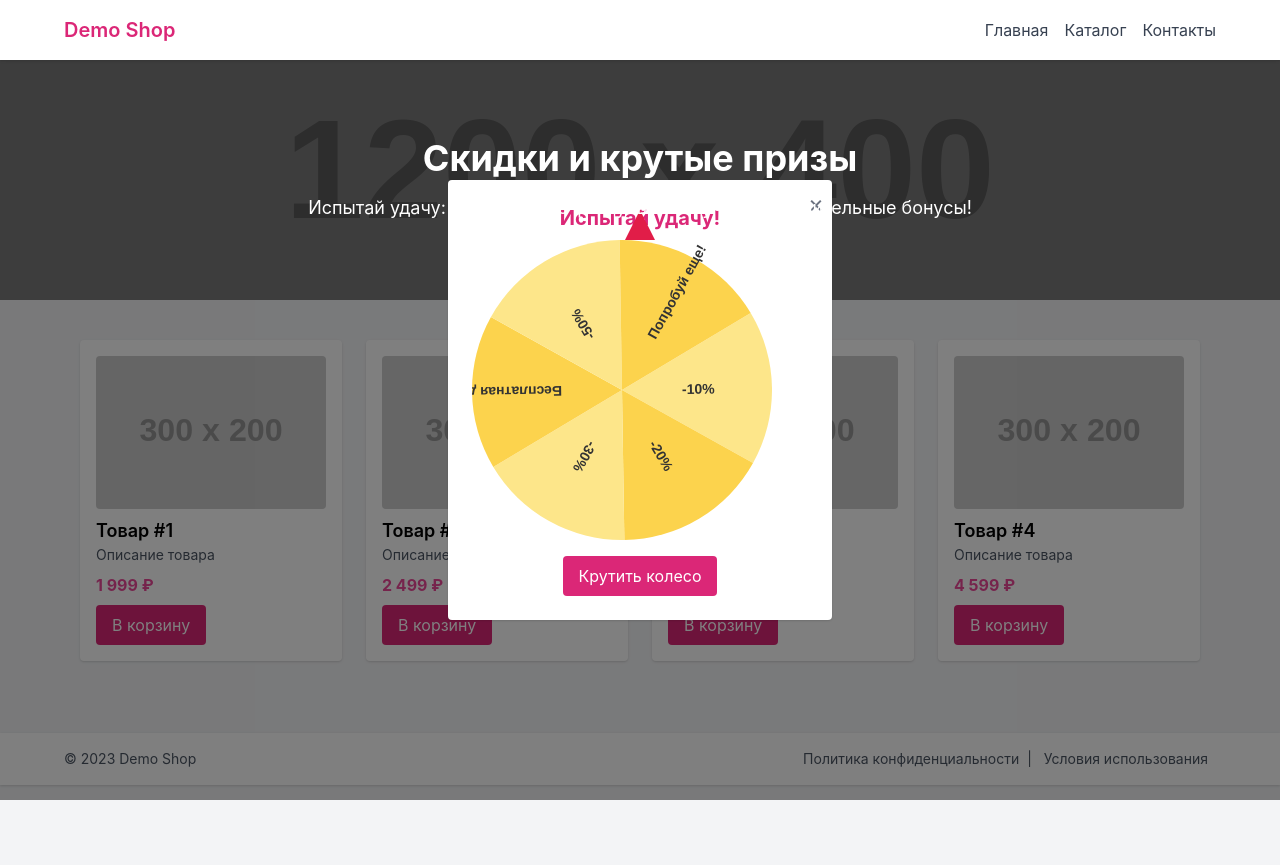
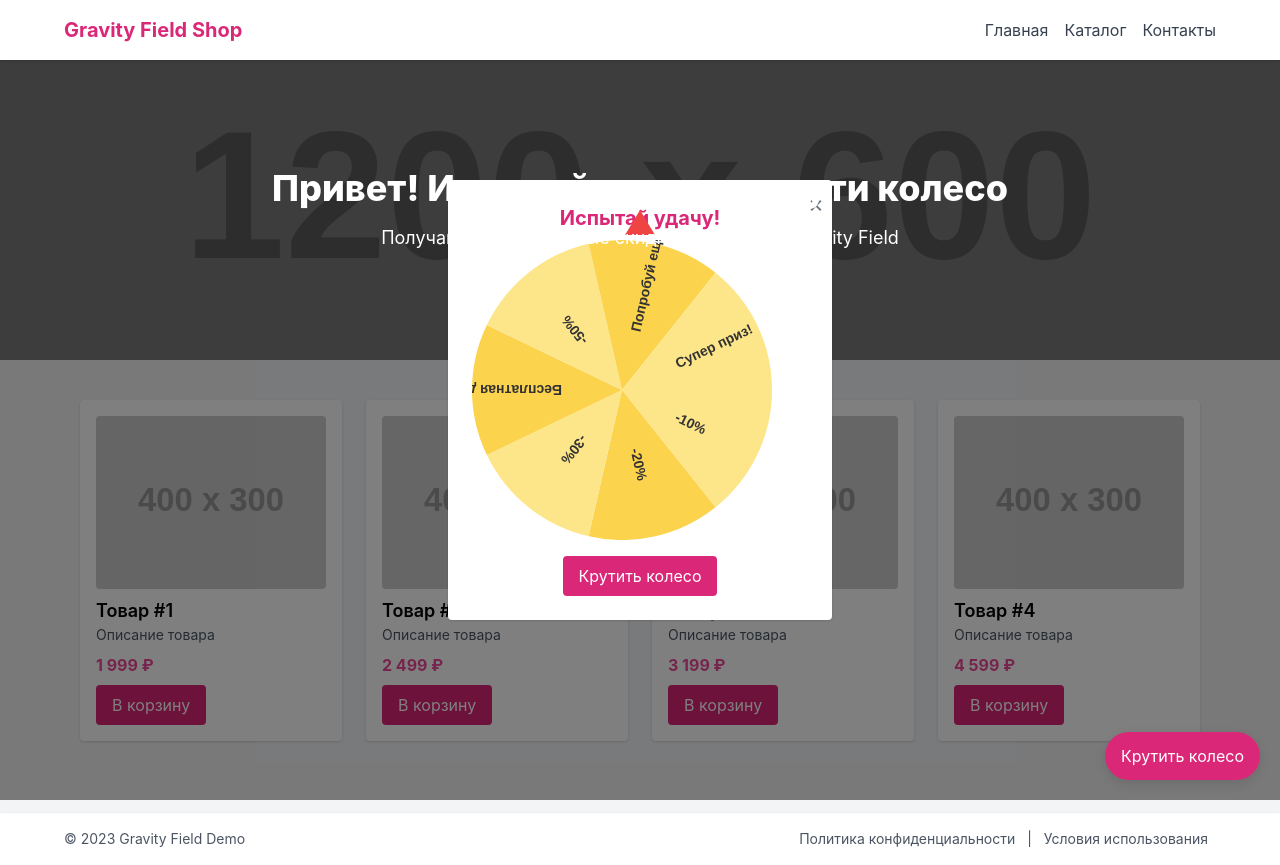
Before and after one commit to egor-sapronov-gf/gravityfield-demo-hosting, a plain HTML site: page docs/fotune_wheel/index.html in a window 1280 px wide. Both pictures are taken after a click on the button "Крутить колесо". Before the commit the page ends 800 px from the top, so only its background shows below. Drawn offline with nearby package versions, Linux system fonts and the light colour scheme; placeholder pictures from the web are drawn by us.

Commit message:
Update index.html

```diff
--- a/docs/fotune_wheel/index.html
+++ b/docs/fotune_wheel/index.html
@@ -3,61 +3,90 @@
 <head>
   <meta charset="UTF-8"/>
   <meta name="viewport" content="width=device-width, initial-scale=1.0"/>
-  <title>Demo Shop with Fortune Wheel</title>
+  <title>Gravity Field Shop — Fortune Wheel</title>
+
   <!-- Tailwind CSS -->
   <link href="https://cdn.jsdelivr.net/npm/tailwindcss@2.2.19/dist/tailwind.min.css" rel="stylesheet"/>
+
+  <!-- GSAP (для анимаций) -->
+  <script src="https://cdnjs.cloudflare.com/ajax/libs/gsap/3.11.5/gsap.min.js"></script>
+
+  <!-- Confetti.js (или analоги) -->
+  <script src="https://cdn.jsdelivr.net/npm/canvas-confetti@1.6.0/dist/confetti.browser.min.js"></script>
+
   <style>
     body {
       font-family: 'Inter', sans-serif;
     }
+    /* Лоадер */
+    #loaderOverlay {
+      position: fixed;
+      top: 0; left: 0; right: 0; bottom: 0;
+      background: #fff;
+      display: flex;
+      align-items: center;
+      justify-content: center;
+      z-index: 50;
+    }
 
-    /* Hover-эффект для карточек */
+    /* Плавное появление */
+    .fade-in {
+      opacity: 0;
+    }
+
+    /* Hero banner (параллакс) */
+    .hero-banner {
+      background-image: url('https://via.placeholder.com/1200x600/ffd6e0/333333?text=Big+Promo+Banner');
+      background-size: cover;
+      background-attachment: fixed; /* параллакс */
+      background-position: center;
+      min-height: 300px;
+    }
+
     .product-card:hover {
-      transform: translateY(-4px);
+      transform: translateY(-5px);
       transition: transform 0.3s ease;
     }
 
-    /* Баннер фон */
-    .hero-banner {
-      background: url("https://via.placeholder.com/1200x400/ffecd2/8360c3") center/cover no-repeat;
-      min-height: 240px;
-    }
-
-    /* Колесо фортуны - плавное появление/исчезание */
+    /* Wheel Popup */
     #wheelModal {
       transition: opacity 0.3s ease;
     }
 
-    /* Точечный указатель */
     .wheel-pointer {
       position: absolute;
       width: 0;
       height: 0;
       border-left: 15px solid transparent;
       border-right: 15px solid transparent;
-      border-bottom: 30px solid #e11d48; /* цвет указателя */
+      border-bottom: 25px solid #ef4444;
       top: -30px;
       left: 50%;
       transform: translateX(-50%);
     }
 
-    /* Анимация карточек */
-    .fade-in {
-      animation: fadein 0.7s ease forwards;
-    }
-    @keyframes fadein {
-      from { opacity: 0; transform: translateY(10px);}
-      to { opacity: 1; transform: translateY(0);}
+    /* Floating Button (открыть колесо) */
+    #openWheelBtn {
+      position: fixed;
+      right: 20px;
+      bottom: 20px;
+      z-index: 10;
+      box-shadow: 0 4px 12px rgba(0,0,0,0.1);
     }
   </style>
 </head>
-<body class="bg-gray-100">
+<body class="bg-gray-100 overflow-x-hidden">
+
+<!-- Лоадер -->
+<div id="loaderOverlay">
+  <img src="https://via.placeholder.com/100x100/ffc0cb/ffffff?text=LOADING..." alt="Loading..." />
+</div>
 
 <!-- Header -->
-<header class="bg-white shadow p-4 sticky top-0 z-20">
+<header class="bg-white shadow p-4 sticky top-0 z-20 fade-in">
   <div class="max-w-6xl mx-auto flex items-center justify-between">
-    <h1 class="text-xl font-semibold text-pink-600">
-      <a href="#" class="hover:text-pink-700 transition-colors">Demo Shop</a>
+    <h1 class="text-xl font-bold text-pink-600">
+      Gravity Field Shop
     </h1>
     <nav>
       <ul class="flex space-x-4 text-gray-700">
@@ -70,43 +99,43 @@
 </header>
 
 <!-- Hero Banner -->
-<section class="hero-banner flex items-center justify-center text-white relative">
+<section class="hero-banner flex items-center justify-center text-white relative fade-in">
   <div class="bg-black bg-opacity-40 w-full h-full absolute top-0 left-0"></div>
-  <div class="max-w-6xl mx-auto px-4 py-16 relative z-10 text-center">
-    <h2 class="text-3xl md:text-4xl font-bold mb-4">Скидки и крутые призы</h2>
-    <p class="text-base md:text-lg">Испытай удачу: крути колесо фортуны и получай дополнительные бонусы!</p>
+  <div class="max-w-6xl mx-auto px-4 py-24 relative z-10 text-center">
+    <h2 class="text-3xl md:text-4xl font-extrabold mb-4">Привет! Испытай удачу — крути колесо</h2>
+    <p class="text-base md:text-lg">Получай дополнительные скидки и бонусы от Gravity Field</p>
   </div>
 </section>
 
 <!-- Products Grid -->
-<main class="max-w-6xl mx-auto py-10 px-4 grid grid-cols-1 md:grid-cols-2 lg:grid-cols-4 gap-6">
+<main class="max-w-6xl mx-auto py-10 px-4 grid grid-cols-1 md:grid-cols-2 lg:grid-cols-4 gap-6 fade-in">
   <!-- Товар 1 -->
-  <div class="product-card bg-white p-4 shadow rounded fade-in">
-    <img src="https://via.placeholder.com/300x200" alt="Product 1" class="w-full mb-2 rounded">
+  <div class="product-card bg-white p-4 shadow rounded">
+    <img src="https://via.placeholder.com/400x300" alt="Product 1" class="w-full mb-2 rounded">
     <h2 class="font-semibold text-lg">Товар #1</h2>
     <p class="text-sm text-gray-600">Описание товара</p>
     <p class="mt-2 font-bold text-pink-500">1 999 ₽</p>
     <button class="mt-2 bg-pink-600 hover:bg-pink-700 text-white py-2 px-4 rounded">В корзину</button>
   </div>
   <!-- Товар 2 -->
-  <div class="product-card bg-white p-4 shadow rounded fade-in">
-    <img src="https://via.placeholder.com/300x200" alt="Product 2" class="w-full mb-2 rounded">
+  <div class="product-card bg-white p-4 shadow rounded">
+    <img src="https://via.placeholder.com/400x300" alt="Product 2" class="w-full mb-2 rounded">
     <h2 class="font-semibold text-lg">Товар #2</h2>
     <p class="text-sm text-gray-600">Описание товара</p>
     <p class="mt-2 font-bold text-pink-500">2 499 ₽</p>
     <button class="mt-2 bg-pink-600 hover:bg-pink-700 text-white py-2 px-4 rounded">В корзину</button>
   </div>
   <!-- Товар 3 -->
-  <div class="product-card bg-white p-4 shadow rounded fade-in">
-    <img src="https://via.placeholder.com/300x200" alt="Product 3" class="w-full mb-2 rounded">
+  <div class="product-card bg-white p-4 shadow rounded">
+    <img src="https://via.placeholder.com/400x300" alt="Product 3" class="w-full mb-2 rounded">
     <h2 class="font-semibold text-lg">Товар #3</h2>
     <p class="text-sm text-gray-600">Описание товара</p>
     <p class="mt-2 font-bold text-pink-500">3 199 ₽</p>
     <button class="mt-2 bg-pink-600 hover:bg-pink-700 text-white py-2 px-4 rounded">В корзину</button>
   </div>
   <!-- Товар 4 -->
-  <div class="product-card bg-white p-4 shadow rounded fade-in">
-    <img src="https://via.placeholder.com/300x200" alt="Product 4" class="w-full mb-2 rounded">
+  <div class="product-card bg-white p-4 shadow rounded">
+    <img src="https://via.placeholder.com/400x300" alt="Product 4" class="w-full mb-2 rounded">
     <h2 class="font-semibold text-lg">Товар #4</h2>
     <p class="text-sm text-gray-600">Описание товара</p>
     <p class="mt-2 font-bold text-pink-500">4 599 ₽</p>
@@ -114,51 +143,79 @@
   </div>
 </main>
 
+<!-- Floating Button to open wheel -->
+<button id="openWheelBtn" class="bg-pink-600 hover:bg-pink-700 text-white py-3 px-4 rounded-full">
+  Крутить колесо
+</button>
+
 <!-- Fortune Wheel Popup -->
 <div id="wheelModal" class="fixed inset-0 bg-black bg-opacity-50 flex items-center justify-center hidden">
   <div class="bg-white p-6 rounded shadow relative w-96">
     <h3 class="text-xl font-bold mb-2 text-center text-pink-600">Испытай удачу!</h3>
-    <!-- Колесо -->
     <div class="relative mx-auto mt-2">
       <canvas id="wheelCanvas" width="300" height="300"></canvas>
-      <!-- Добавляем указатель сверху -->
       <div class="wheel-pointer"></div>
     </div>
     <button id="spinBtn" class="mt-4 bg-pink-600 hover:bg-pink-700 text-white py-2 px-4 rounded block mx-auto">Крутить колесо</button>
-    <!-- Кнопка закрытия -->
     <button id="closeWheel" class="absolute top-2 right-2 text-gray-500 hover:text-gray-900 text-2xl">&times;</button>
   </div>
 </div>
 
 <!-- Footer -->
-<footer class="bg-white shadow p-4 mt-8">
+<footer class="bg-white shadow p-4 mt-8 fade-in">
   <div class="max-w-6xl mx-auto flex flex-col md:flex-row items-center justify-between text-sm text-gray-600">
-    <p>&copy; 2023 Demo Shop</p>
+    <p>&copy; 2023 Gravity Field Demo</p>
     <div class="mt-2 md:mt-0">
-      <a href="#" class="hover:underline mx-2">Политика конфиденциальности</a>|
+      <a href="#" class="hover:underline mx-2">Политика конфиденциальности</a> |
       <a href="#" class="hover:underline mx-2">Условия использования</a>
     </div>
   </div>
 </footer>
 
 <script>
-  // Открываем колесо при загрузке (можно сделать по кнопке, если нужно)
-  window.addEventListener('load', () => {
-    document.getElementById('wheelModal').classList.remove('hidden');
+  // Изначально скрыть контент, показать лоадер
+  window.addEventListener('DOMContentLoaded', () => {
+    document.body.style.overflow = 'hidden'; // блокируем скролл до снятия лоадера
   });
 
-  // Кнопка закрытия
-  document.getElementById('closeWheel').addEventListener('click', () => {
-    document.getElementById('wheelModal').classList.add('hidden');
+  // Убираем лоадер после пары секунд
+  window.addEventListener('load', () => {
+    setTimeout(() => {
+      document.getElementById('loaderOverlay').style.display = 'none';
+      document.body.style.overflow = 'auto';
+
+      // Запускаем анимации GSAP
+      gsap.to('header, .hero-banner, main, footer', {opacity:1, duration:1, ease: 'power1.out', stagger:0.2});
+    }, 1500);
   });
 
-  // Настройка колеса
+  // Анимация плавного появления
+  document.querySelectorAll('header, .hero-banner, main, footer')
+    .forEach(el => el.style.opacity = 0);
+
+  // Открыть колесо
+  document.getElementById('openWheelBtn').addEventListener('click', () => {
+    document.getElementById('wheelModal').classList.remove('hidden');
+    gsap.fromTo('#wheelModal', {opacity:0}, {opacity:1, duration:0.3});
+  });
+
+  // Закрыть колесо
+  document.getElementById('closeWheel').addEventListener('click', () => {
+    gsap.to('#wheelModal', {
+      opacity: 0,
+      duration: 0.3,
+      onComplete: () => {
+        document.getElementById('wheelModal').classList.add('hidden');
+      }
+    });
+  });
+
+  // Колесо фортуны
   const canvas = document.getElementById('wheelCanvas');
   const ctx = canvas.getContext('2d');
-  const segments = ['-10%', '-20%', '-30%', 'Бесплатная доставка', '-50%', 'Попробуй еще!'];
+  const segments = ['-10%', '-20%', '-30%', 'Бесплатная доставка', '-50%', 'Попробуй еще!', 'Супер приз!'];
   let currentAngle = 0;
 
-  // Рисуем сегменты
   function drawWheel(angleDeg) {
     const arc = 2 * Math.PI / segments.length;
     ctx.clearRect(0, 0, canvas.width, canvas.height);
@@ -166,12 +223,12 @@
     for (let i = 0; i < segments.length; i++) {
       const startAngle = (angleDeg * Math.PI/180) + i * arc;
       ctx.beginPath();
-      ctx.fillStyle = i % 2 === 0 ? '#FDE68A' : '#FCD34D'; // вариация желтых оттенков
+      ctx.fillStyle = i % 2 === 0 ? '#FDE68A' : '#FCD34D';
       ctx.moveTo(canvas.width / 2, canvas.height / 2);
       ctx.arc(canvas.width / 2, canvas.height / 2, 150, startAngle, startAngle + arc);
       ctx.fill();
 
-      // текст в сегменте
+      // Текст
       ctx.save();
       ctx.fillStyle = '#333';
       ctx.translate(canvas.width / 2, canvas.height / 2);
@@ -184,10 +241,9 @@
 
   drawWheel(currentAngle);
 
-  // Спин
   document.getElementById('spinBtn').addEventListener('click', () => {
     const randomSpin = 360 * 4 + Math.floor(Math.random() * 360);
-    const spinDuration = 3000; // 3 секунды
+    const spinDuration = 3000;
     const startAngle = currentAngle;
     const startTime = performance.now();
 
@@ -201,6 +257,8 @@
       } else {
         currentAngle = randomSpin;
         drawWheel(currentAngle);
+        // Конфетти
+        fireConfetti();
         alert('Поздравляем! Ваша скидка: ' + chooseSegment());
       }
     }
@@ -219,6 +277,30 @@
   function easeOutQuad(t) {
     return t * (2 - t);
   }
+
+  // Запуск конфетти
+  function fireConfetti() {
+    // конфетти ~ 1 сек
+    var end = Date.now() + (1 * 1000);
+    (function frame() {
+      confetti({
+        particleCount: 5,
+        angle: 60,
+        spread: 55,
+        origin: { x: 0 }
+      });
+      confetti({
+        particleCount: 5,
+        angle: 120,
+        spread: 55,
+        origin: { x: 1 }
+      });
+
+      if (Date.now() < end) {
+        requestAnimationFrame(frame);
+      }
+    })();
+  }
 </script>
 </body>
 </html>
```
